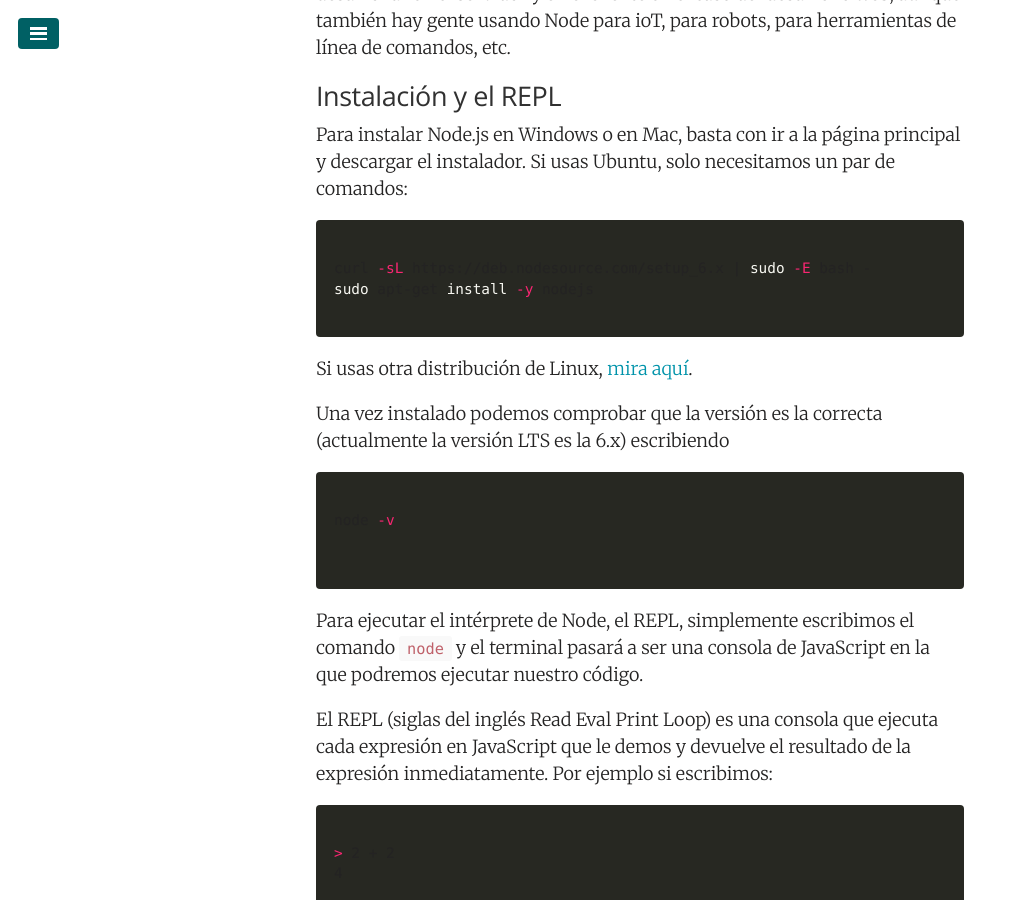
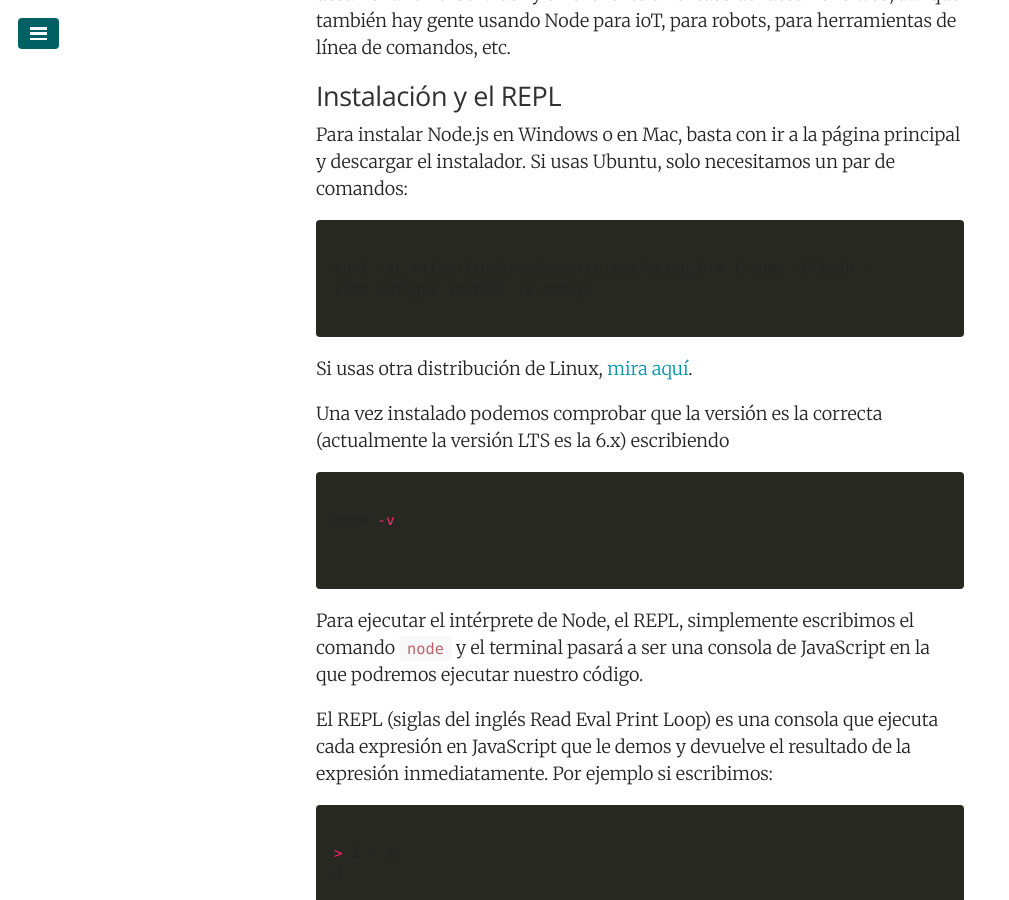
Before and after one commit to juanmirod/juanmirod.github.io, a Jekyll site: the page built from _posts/2017-08-09-introduccion_nodejs.markdown, in a window 1280 px wide and 900 px high, scrolled down 919 px. Shown: the whole window, without its empty margins (0-1009 px from the left). Built offline with Jekyll 4.4.1, drawn with Linux system fonts in a browser that asks for light colours.

Commit message:
:bug: fixed code snippeds in node post

````diff
--- a/_posts/2017-08-09-introduccion_nodejs.markdown
+++ b/_posts/2017-08-09-introduccion_nodejs.markdown
@@ -18,7 +18,7 @@
 
 Para instalar Node.js en Windows o en Mac, basta con ir a la página principal y descargar el instalador. Si usas Ubuntu, solo necesitamos un par de comandos:
 
-```shell
+```plaintext
 
 curl -sL https://deb.nodesource.com/setup_6.x | sudo -E bash -
 sudo apt-get install -y nodejs
````
